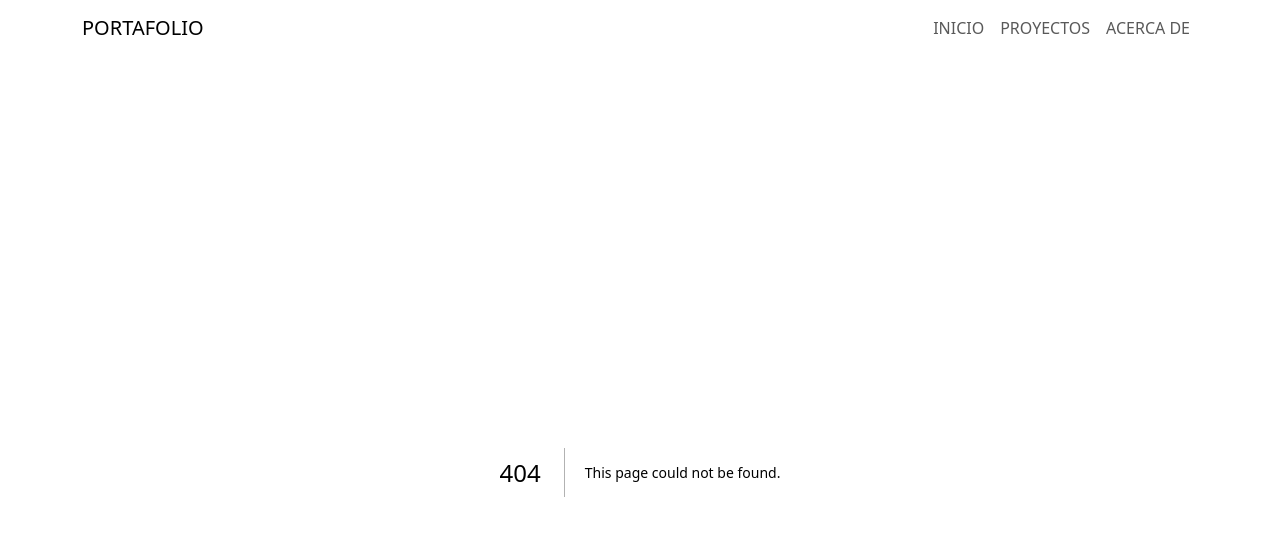
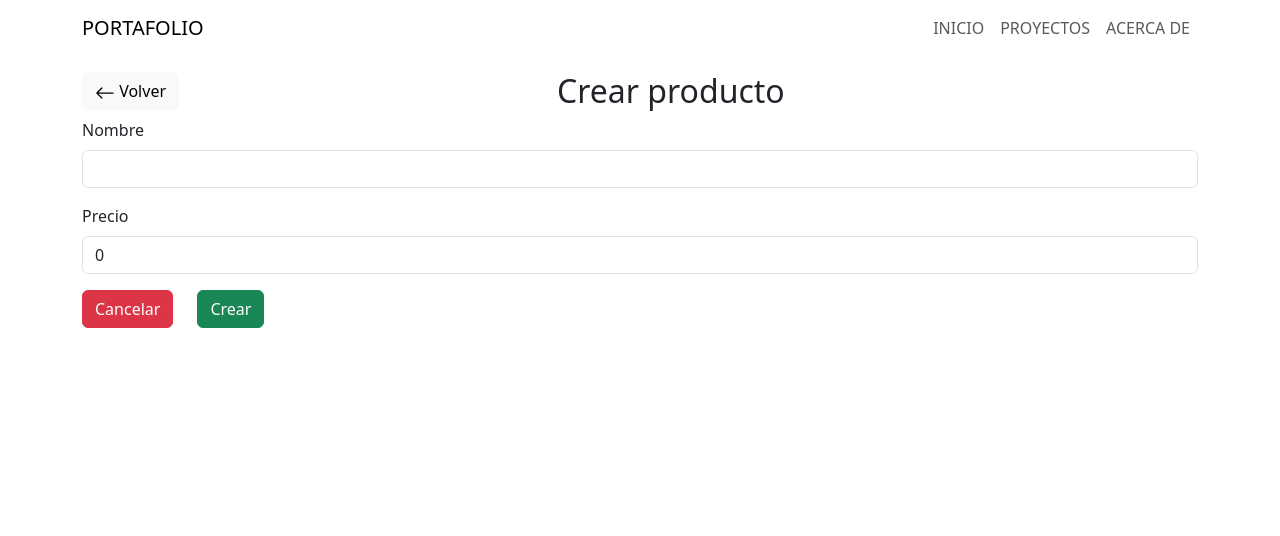
Before and after one commit to DARKATOV/portfolio-nextjs-ts, a Next.js app: page /projects/crud/new in a window 1280 px wide. Before the commit this address had no page. Shown: the top 536 px of the page. Built offline with nearby package versions, Linux system fonts and the light colour scheme.

Commit message:
Creando pantalla para crear producto.

```diff
--- /dev/null
+++ b/pages/projects/crud/new.tsx
@@ -0,0 +1,10 @@
+import Form from '@/components/Form'
+
+export default function NewProduct() {
+  const productForm = {
+    name: '',
+    price: 0,
+  }
+
+  return <Form formId="add-product-form" productForm={productForm} />
+}
```
